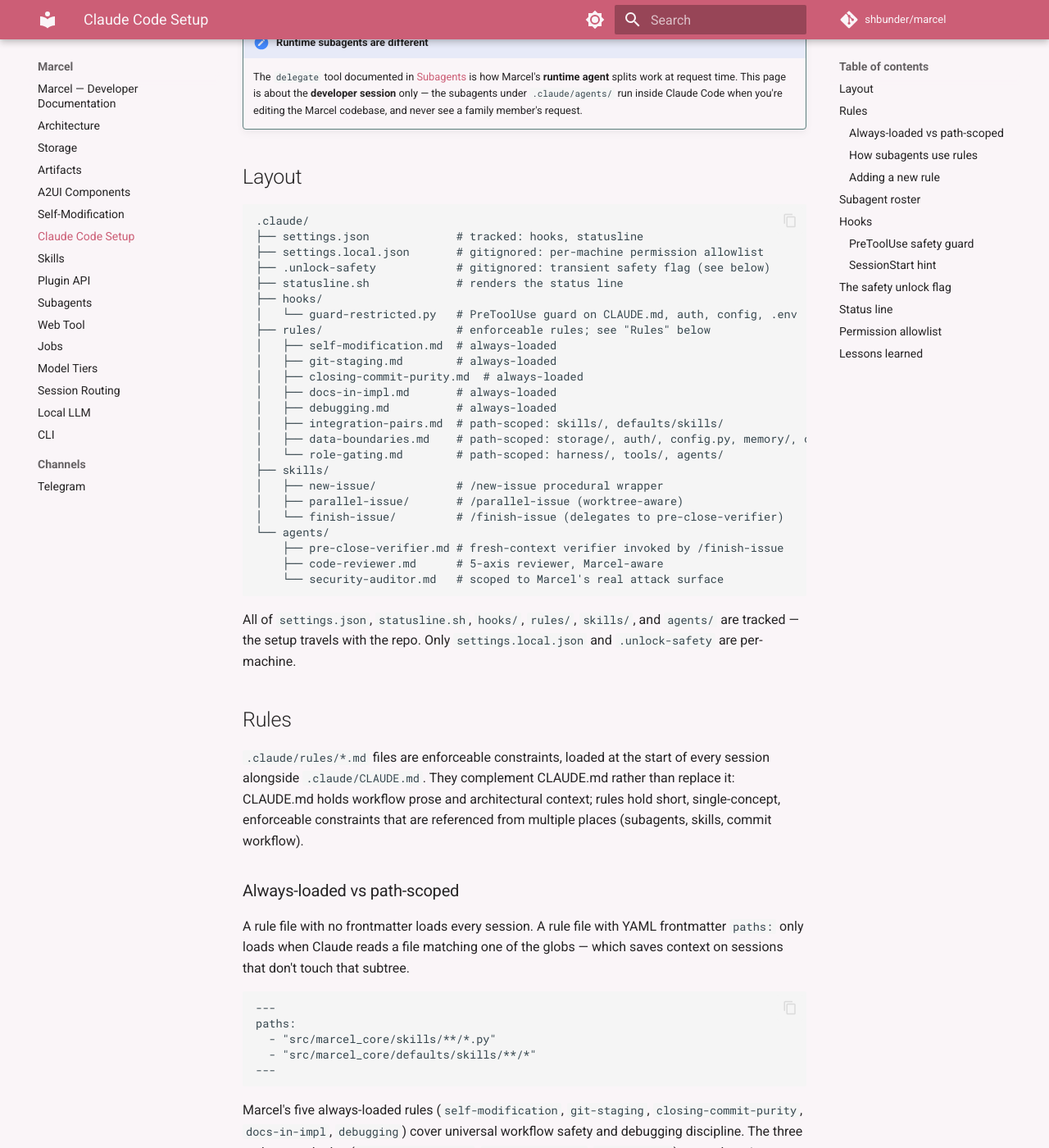
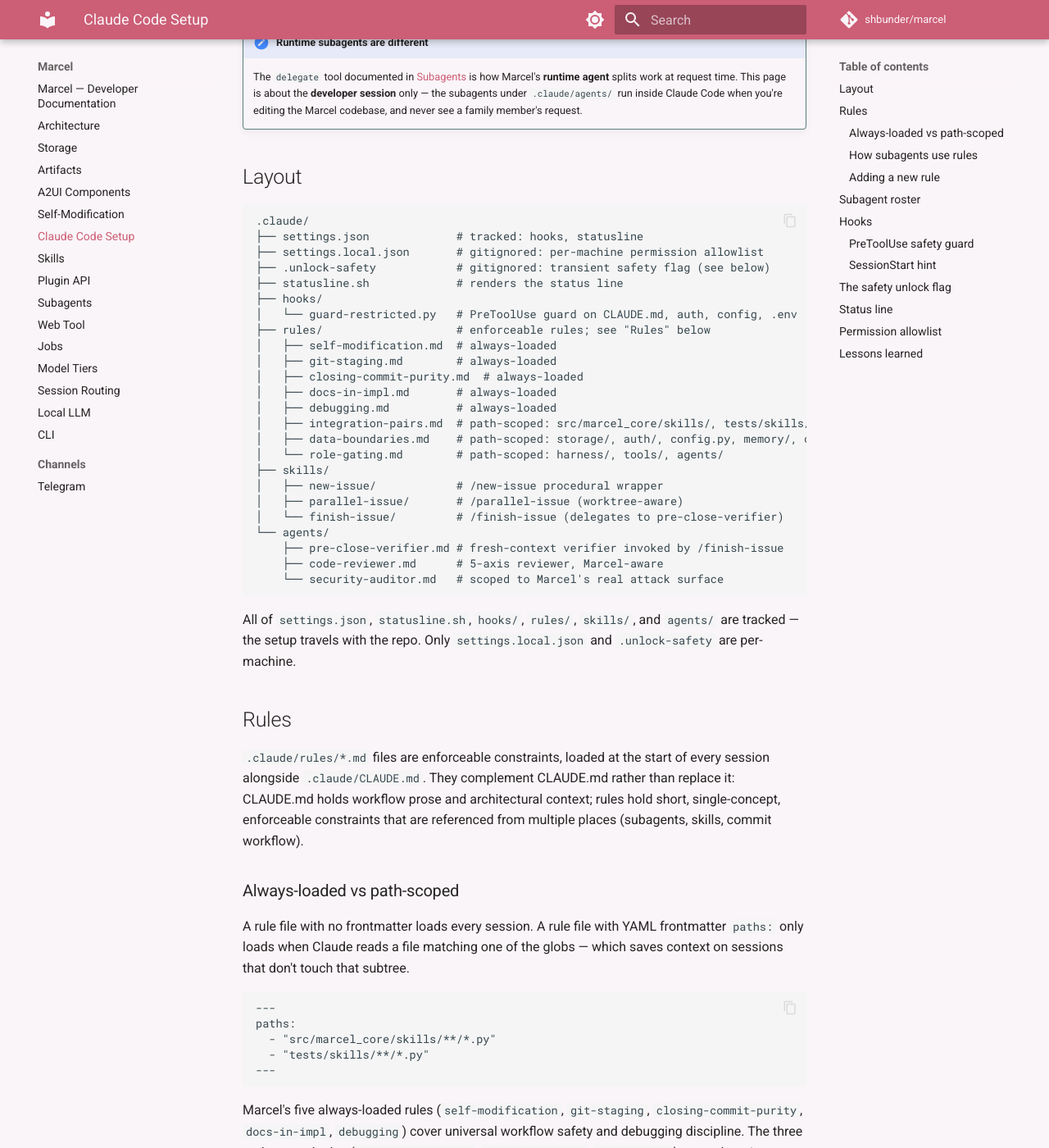
Before and after one commit to shbunder/marcel, an MkDocs documentation site: the page built from docs/claude-code-setup.md, in a window 1280 px wide and 1400 px high, scrolled down 243 px. Shown: the whole window at 82% size. Built offline with MkDocs 1.6.1 and Material for MkDocs 9.7.7, drawn with Linux system fonts in a browser that asks for light colours; comment, search, counter and statistics services are not loaded.

Commit message:
🔧 [ISSUE-bde0a1] impl: update instruction surface — kernel ships zero default skills
Per the pre-close-verifier straggler scan, several files still pointed
contributors at src/marcel_core/defaults/skills/ as a live place to drop
new skills. After this migration the kernel ships zero bundled skills —
every skill habitat lives in marcel-zoo.

- project/CLAUDE.md: rewrite "Integration pattern (summary)" to target
  <MARCEL_ZOO_DIR>/integrations/<name>/ and <MARCEL_ZOO_DIR>/skills/<name>/.
- .claude/rules/integration-pairs.md: drop the src/marcel_core/defaults/
  skills/ path-scope glob and the obsolete "first-party with defaults/
  skills/ as paired habitat" checklist item; fix Enforcement reference.
- src/marcel_core/skills/install_skills.py: docstring now says the
  kernel ships zero skills; the seeder covers channel prompts,
  routing.yaml, and subagent definitions only.
- Dockerfile: comment updated to reflect no skill-seeding path.
- docs/claude-code-setup.md: rule-file layout comment and the path-
  scoped-rule example both updated to live paths.

Co-Authored-By: Claude Opus 4.7 <noreply@anthropic.com>

````diff
--- a/docs/claude-code-setup.md
+++ b/docs/claude-code-setup.md
@@ -21,7 +21,7 @@ Marcel's developer-mode harness — the Claude Code session you use when editing
 │   ├── closing-commit-purity.md  # always-loaded
 │   ├── docs-in-impl.md       # always-loaded
 │   ├── debugging.md          # always-loaded
-│   ├── integration-pairs.md  # path-scoped: skills/, defaults/skills/
+│   ├── integration-pairs.md  # path-scoped: src/marcel_core/skills/, tests/skills/
 │   ├── data-boundaries.md    # path-scoped: storage/, auth/, config.py, memory/, channels/
 │   └── role-gating.md        # path-scoped: harness/, tools/, agents/
 ├── skills/
@@ -48,7 +48,7 @@ A rule file with no frontmatter loads every session. A rule file with YAML front
 ---
 paths:
   - "src/marcel_core/skills/**/*.py"
-  - "src/marcel_core/defaults/skills/**/*"
+  - "tests/skills/**/*.py"
 ---
 ```
 
````
Also changed, not shown: .claude/rules/integration-pairs.md (+2 -4 lines), project/CLAUDE.md (+7 -7 lines), 2 other files.
